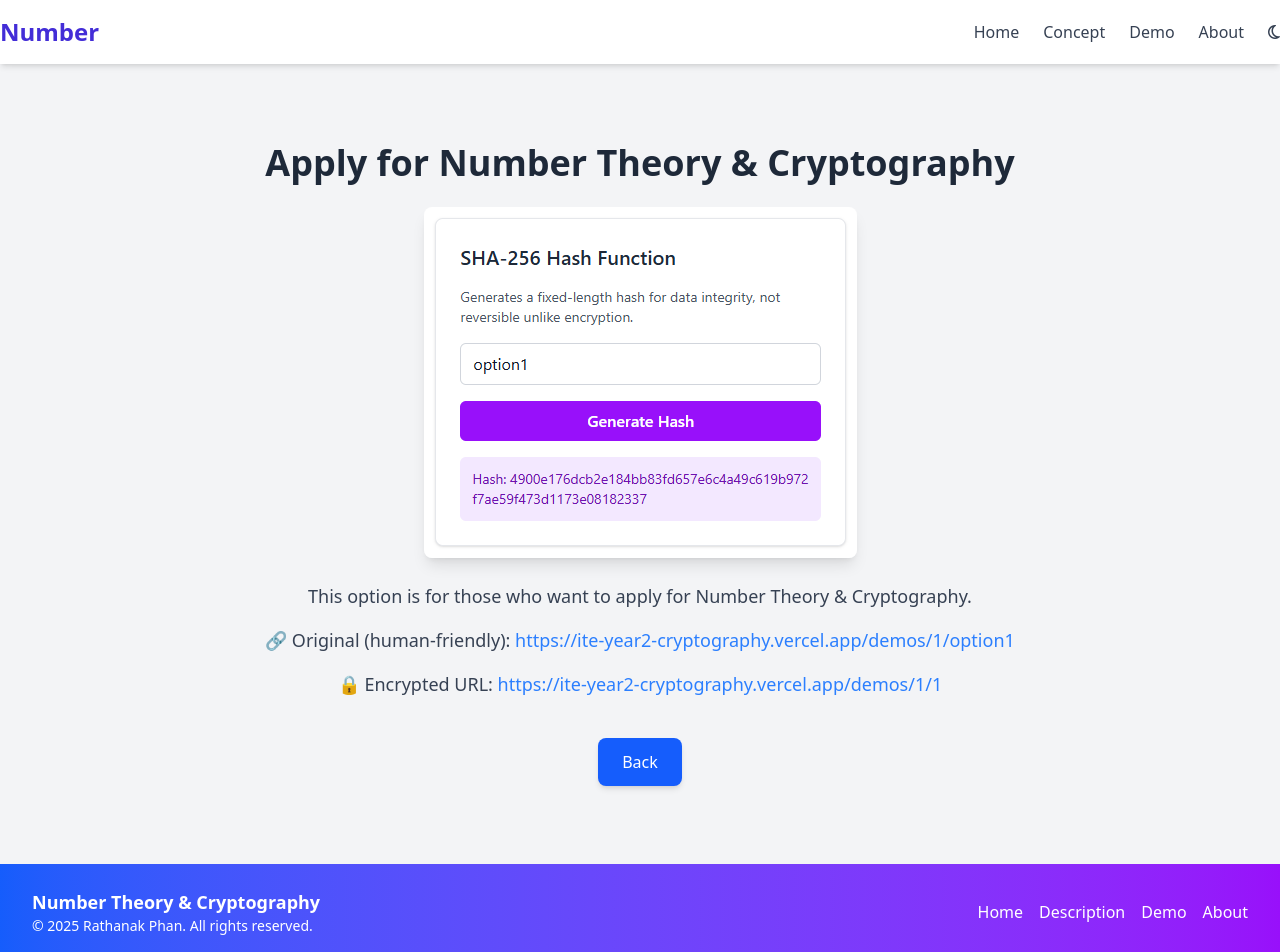
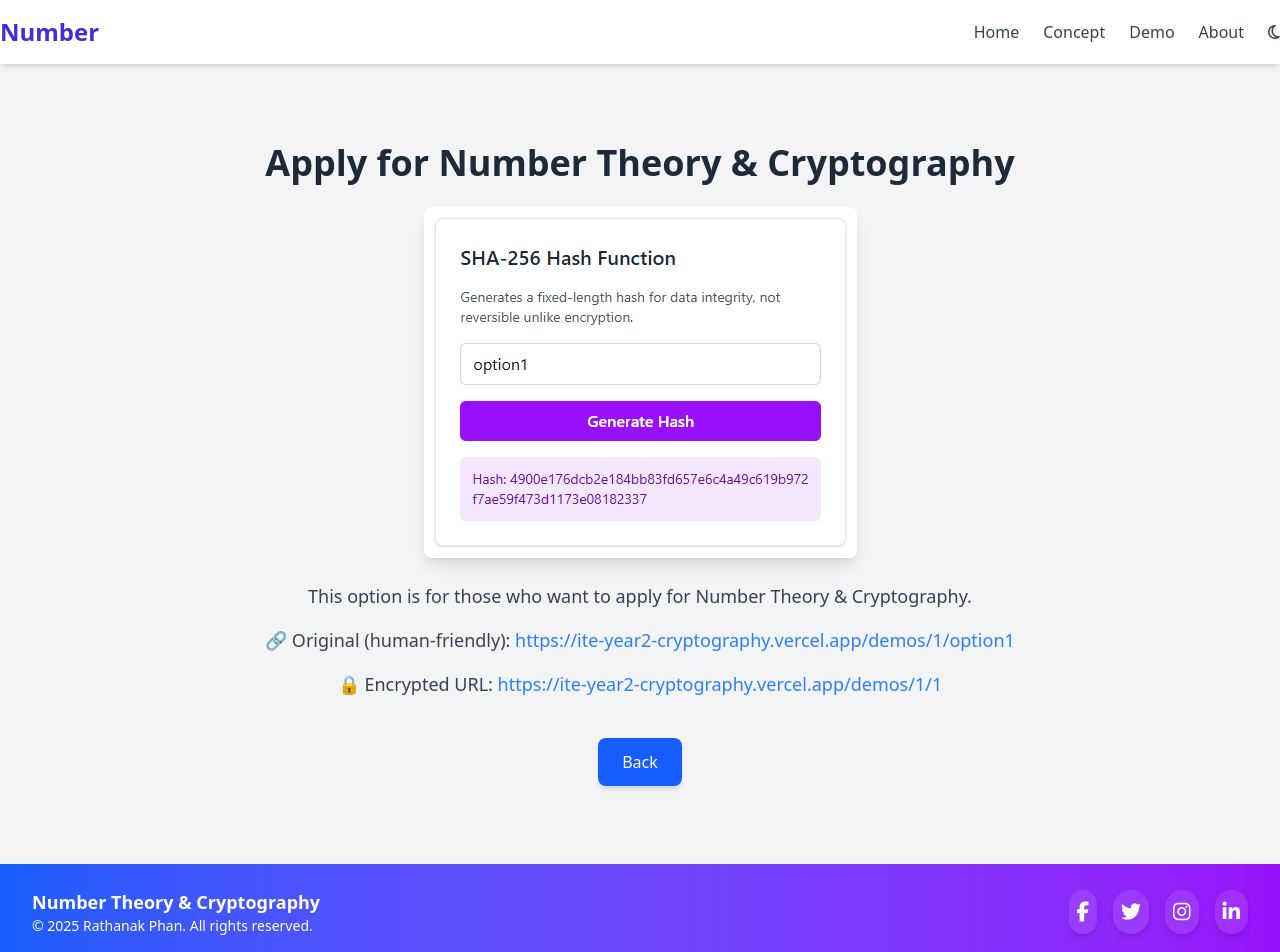
Before and after one commit to Rathanak-Phan/Number-Theory-and-Cryptography-ITE-year2, a Vue app: page /demos/1/1 in a window 1280 px wide. Shown: the top 952 px of the page. Built offline with nearby package versions, Linux system fonts and the light colour scheme; a web font is replaced by a local one.

Commit message:
Update commite

```diff
--- a/src/components/Carousel.vue
+++ b/src/components/Carousel.vue
@@ -22,7 +22,7 @@
     navigation
     pagination
     loop
-    class="mySwiper rounded-lg shadow-lg max-w-5xl mx-auto mt-8"
+    class="mySwiper rounded-lg shadow-lg max-w-4xl mx-auto mt-8"
   >
     <SwiperSlide>
       <img
--- a/src/components/Footer.vue
+++ b/src/components/Footer.vue
@@ -8,12 +8,44 @@
           <p class="text-sm">© {{ currentYear }} Rathanak Phan. All rights reserved.</p>
         </div>
 
-        <!-- Right: Navigation Links -->
+        <!-- Right: Social Media Links -->
         <div class="flex space-x-4">
-          <router-link to="/" class="footer-link hover:underline">Home</router-link>
-          <router-link to="/description" class="footer-link hover:underline">Description</router-link>
-          <router-link to="/demo" class="footer-link hover:underline">Demo</router-link>
-          <router-link to="/about" class="footer-link hover:underline">About</router-link>
+          <a
+            href="https://facebook.com/"
+            target="_blank"
+            rel="noopener"
+            aria-label="Facebook"
+            class="rounded-full bg-white/10 hover:bg-blue-500 transition-colors duration-200 p-2 text-xl text-white hover:text-white shadow-md"
+          >
+            <i class="fab fa-facebook-f"></i>
+          </a>
+          <a
+            href="https://twitter.com/"
+            target="_blank"
+            rel="noopener"
+            aria-label="Twitter"
+            class="rounded-full bg-white/10 hover:bg-sky-400 transition-colors duration-200 p-2 text-xl text-white hover:text-white shadow-md"
+          >
+            <i class="fab fa-twitter"></i>
+          </a>
+          <a
+            href="https://instagram.com/"
+            target="_blank"
+            rel="noopener"
+            aria-label="Instagram"
+            class="rounded-full bg-white/10 hover:bg-pink-500 transition-colors duration-200 p-2 text-xl text-white hover:text-white shadow-md"
+          >
+            <i class="fab fa-instagram"></i>
+          </a>
+          <a
+            href="https://linkedin.com/"
+            target="_blank"
+            rel="noopener"
+            aria-label="LinkedIn"
+            class="rounded-full bg-white/10 hover:bg-blue-700 transition-colors duration-200 p-2 text-xl text-white hover:text-white shadow-md"
+          >
+            <i class="fab fa-linkedin-in"></i>
+          </a>
         </div>
       </div>
     </div>
--- a/src/components/Header.vue
+++ b/src/components/Header.vue
@@ -1,5 +1,5 @@
 <template>
-  <header class="bg-white dark:bg-gray-900 shadow-md sticky top-0 z-50">
+  <header class="bg-white dark:bg-gray-900 shadow-md sticky top-0 z-50 transition-colors duration-300 ease-in-out">
     <div class="max-w-7xl mx-auto px-4 sm:px-6 lg:px-0">
       <div class="flex justify-between items-center h-16">
         <!-- Logo / Brand -->
--- a/src/views/Home.vue
+++ b/src/views/Home.vue
@@ -3,12 +3,28 @@
     class="min-h-screen bg-white dark:bg-gray-900 text-gray-800 dark:text-gray-200 transition-colors duration-300 ease-in-out"
   >
     <!-- Header Section -->
-    <UniversityHero />
+    <!-- <UniversityHero /> -->
 
     <!-- Welcome Section -->
     <section
-      class="text-center py-16 px-4 sm:px-6 md:px-20 bg-gray-50 dark:bg-gray-800 duration-300 ease-in-out"
+      class="text-center py-16 px-4 sm:px-6 md:px-20 bg-none bg-gray-50 dark:bg-[#0F172A] duration-300 ease-in-out"
     >
+      <!-- Background Video -->
+      <video
+        autoplay
+        muted
+        loop
+        playsinline
+        class="absolute top-0 left-0 w-full h-full object-cover z-0 opacity-70 dark:opacity-20"
+      >
+        <source
+          src="https://media.istockphoto.com/id/1027718724/video/handwritten-formulas-spinning-in-3d-space-on-a-bright-background.mp4?s=mp4-640x640-is&k=20&c=OZhq1lBjCn5IOD_h79W3NqOtVFgpP54Ia6_fT3y3mN0="
+          type="video/mp4"
+        />
+        Your browser does not support the video tag.
+      </video>
+
+      <!-- Content Layer -->
       <div
         data-aos="fade-zoom-in"
         data-aos-easing="ease-in-back"
@@ -22,7 +38,7 @@
           Welcome to Number Theory & Cryptography
         </h1>
         <p
-          class="text-lg sm:text-xl max-w-4xl mx-auto text-gray-600 dark:text-gray-300 leading-relaxed mb-8"
+          class="text-lg sm:text-xl max-w-4xl mx-auto text-gray-100 dark:text-gray-300 leading-relaxed mb-8"
         >
           Explore the fascinating intersection where mathematical elegance meets
           digital security. Number theory, the mother of modern cryptography,
@@ -96,7 +112,7 @@
 
     <!-- Real-World Applications -->
     <section
-      class="py-16 px-4 sm:px-6 md:px-20 bg-gray-50 dark:bg-gray-800 duration-300 ease-in-out"
+      class="py-16 px-4 sm:px-6 md:px-20 bg-gray-50 dark:bg-gray-900 duration-300 ease-in-out"
     >
       <div class="max-w-7xl mx-auto">
         <h2
@@ -111,7 +127,7 @@
             data-aos="zoom-in-right"
             data-aos-delay="300"
             data-aos-duration="500"
-            class="bg-white dark:bg-gray-700 p-6 rounded-lg shadow-md hover:shadow-2xl hover:scale-105 transition-transform duration-300 border border-transparent hover:border-gray-300 dark:hover:border-gray-500 "
+            class="bg-white dark:bg-gray-700 p-6 rounded-lg shadow-md hover:shadow-2xl hover:scale-105 transition-transform duration-300 border border-transparent hover:border-gray-300 dark:hover:border-gray-500"
           >
             <div
               class="w-12 h-12 bg-green-500 rounded-full flex items-center justify-center mb-4"
@@ -315,7 +331,7 @@
 
     <!-- Key Algorithms Section -->
     <section
-      class="py-16 px-4 sm:px-6 md:px-20 bg-gray-50 dark:bg-gray-800 duration-300 ease-in-out"
+      class="py-16 px-4 sm:px-6 md:px-20 bg-gray-50 dark:bg-gray-900 duration-300 ease-in-out"
     >
       <div class="max-w-7xl mx-auto">
         <h2
@@ -442,7 +458,7 @@
     </section>
 
     <!-- Future of Number Theory in Cryptography -->
-    <section class="py-20 px-4 sm:px-6 md:px-20 relative overflow-hidden">
+    <section class="py-20 px-4 sm:px-6 md:px-20 relative overflow-hidden rounded-tl-[10%] rounded-br-[10%]">
       <div
         class="absolute inset-0 bg-gradient-to-r from-blue-600/10 to-purple-600/10 dark:from-blue-500/20 dark:to-purple-500/20"
       ></div>
```
